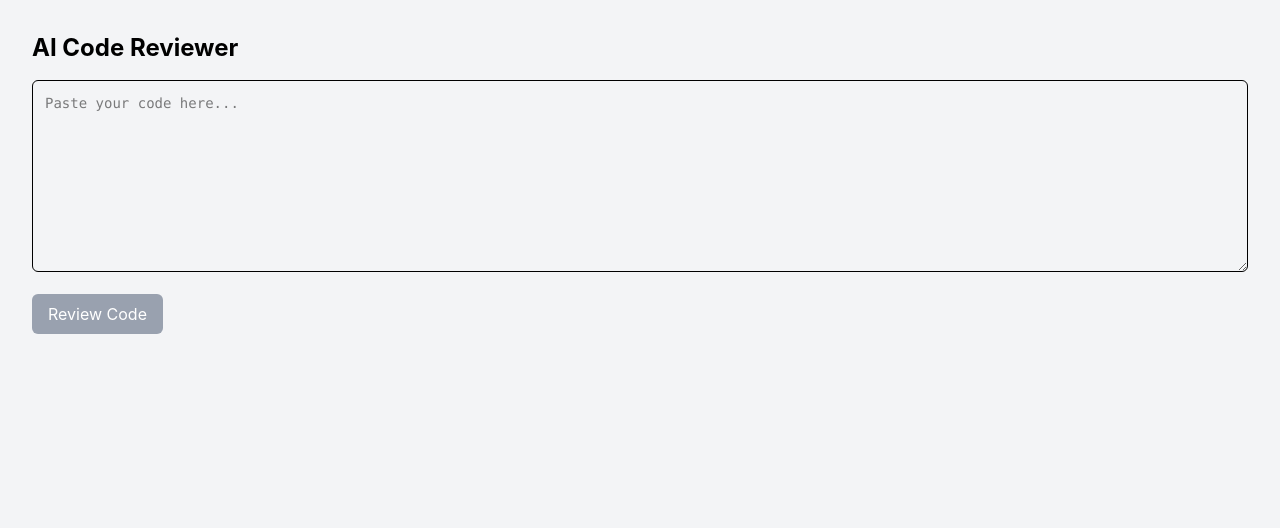
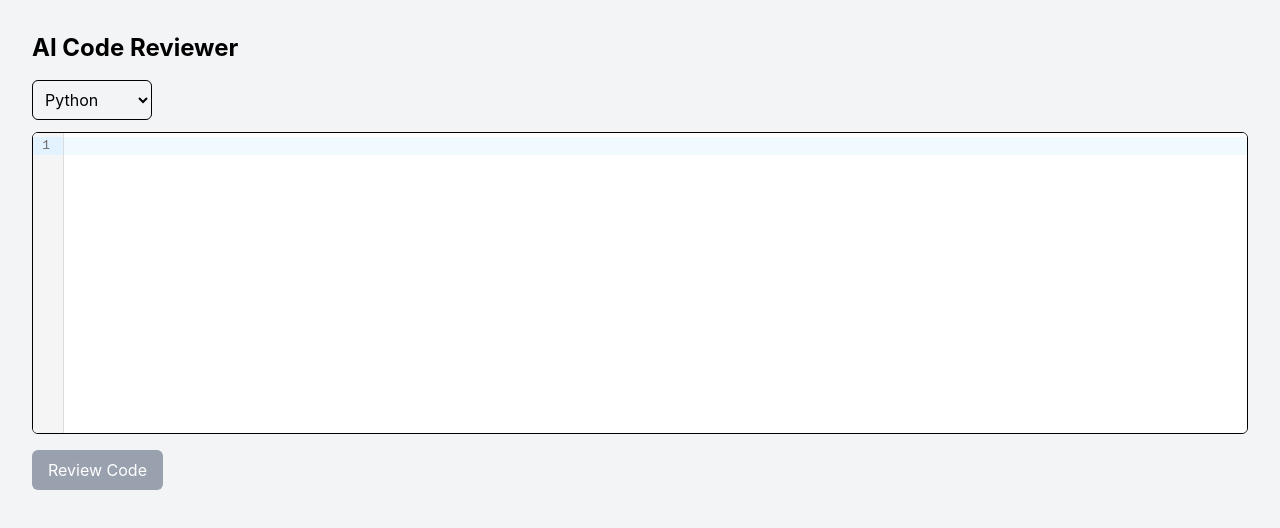
Before and after one commit to pavanyakannan-create/ai-code-reviewer, a React app in the folder frontend/: page / in a window 1280 px wide. Shown: the top 528 px of the page. Built offline with nearby package versions, Linux system fonts and the light colour scheme; the HTML template or start-up script is replaced by a standard one.

Commit message:
added identation adn improved the review fonting

```diff
--- a/frontend/src/App.jsx
+++ b/frontend/src/App.jsx
@@ -1,7 +1,39 @@
 import { useState } from 'react'
+import CodeMirror from '@uiw/react-codemirror'
+import { python } from '@codemirror/lang-python'
+import { javascript } from '@codemirror/lang-javascript'
+import { java } from '@codemirror/lang-java'
+import { cpp } from '@codemirror/lang-cpp'
+import ReactMarkdown from 'react-markdown'
+
+const LANGUAGES = [
+  'Python', 'JavaScript', 'TypeScript', 'Java', 'C', 'C++', 'C#',
+  'Go', 'Rust', 'Ruby', 'PHP', 'Swift', 'Kotlin', 'SQL'
+]
+
+// Map dropdown language to a CodeMirror language extension
+const getLanguageExtension = (lang) => {
+  switch (lang) {
+    case 'Python':
+      return python()
+    case 'JavaScript':
+    case 'TypeScript':
+      return javascript()
+    case 'Java':
+    case 'Kotlin':
+      return java()
+    case 'C':
+    case 'C++':
+    case 'C#':
+      return cpp()
+    default:
+      return python() // fallback: at least get indentation behavior
+  }
+}
 
 function App() {
   const [code, setCode] = useState('')
+  const [language, setLanguage] = useState('Python')
   const [summary, setSummary] = useState('')
   const [loading, setLoading] = useState(false)
 
@@ -12,7 +44,7 @@ function App() {
       const response = await fetch('http://127.0.0.1:8000/review', {
         method: 'POST',
         headers: { 'Content-Type': 'application/json' },
-        body: JSON.stringify({ code }),
+        body: JSON.stringify({ code, language }),
       })
       const data = await response.json()
       setSummary(data.summary)
@@ -26,12 +58,25 @@ function App() {
     <div className="min-h-screen bg-gray-100 p-8">
       <h1 className="text-2xl font-bold mb-4">AI Code Reviewer</h1>
 
-      <textarea
-        className="w-full h-48 p-3 border rounded-md font-mono text-sm"
-        placeholder="Paste your code here..."
-        value={code}
-        onChange={(e) => setCode(e.target.value)}
-      />
+      <select
+        value={language}
+        onChange={(e) => setLanguage(e.target.value)}
+        className="mb-3 p-2 border rounded-md"
+      >
+        {LANGUAGES.map((lang) => (
+          <option key={lang} value={lang}>{lang}</option>
+        ))}
+      </select>
+
+      <div className="border rounded-md overflow-hidden">
+        <CodeMirror
+          value={code}
+          height="300px"
+          extensions={[getLanguageExtension(language)]}
+          onChange={(value) => setCode(value)}
+          basicSetup={{ tabSize: 4 }}
+        />
+      </div>
 
       <button
         onClick={handleSubmit}
@@ -42,8 +87,8 @@ function App() {
       </button>
 
       {summary && (
-        <div className="mt-6 p-4 bg-white border rounded-md whitespace-pre-wrap">
-          {summary}
+        <div className="mt-6 p-4 bg-white border rounded-md prose prose-sm max-w-none">
+          <ReactMarkdown>{summary}</ReactMarkdown>
         </div>
       )}
     </div>
--- a/frontend/src/index.css
+++ b/frontend/src/index.css
@@ -1 +1,2 @@
 @import "tailwindcss";
+@plugin "@tailwindcss/typography";
```
Also changed, not shown: frontend/package.json (+8 -1 lines), 1 other file (tests, documents, lock files or other folders).
